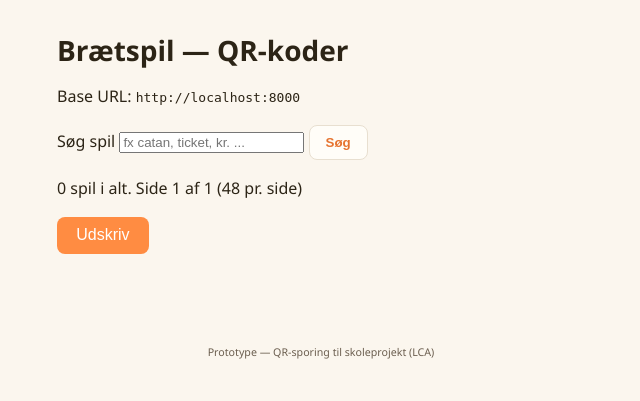
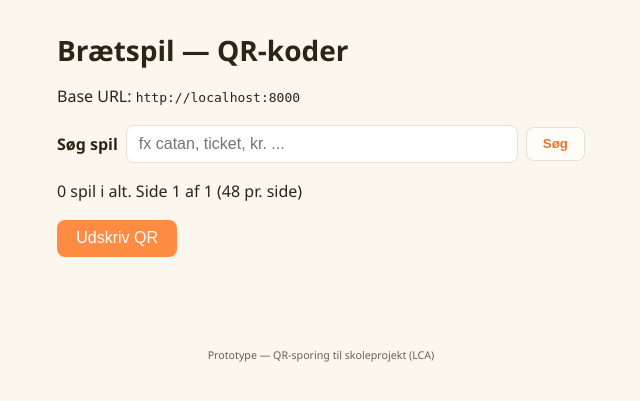
Before and after one commit to Rwindfeld/QR-projekt, a FastAPI app: page /admin/qrcodes in a window 1280 px wide. Shown: the top 401 px of the page, without its empty margins (319-959 px from the left). Run offline with FastAPI, Linux system fonts and the light colour scheme; data that the repository does not hold is empty.

Commit message:
Print QR: udskriv kun selve QR-koden, ikke hele siden.
Skjuler header, soegning og spilnavn ved print. En QR centreres per ark.

Co-authored-by: Cursor <cursoragent@cursor.com>

```diff
--- a/static/style.css
+++ b/static/style.css
@@ -142,6 +142,33 @@ h1 strong {
   cursor: pointer;
 }
 
+.search-form {
+  display: flex;
+  flex-wrap: wrap;
+  gap: 0.5rem;
+  align-items: center;
+  margin-top: 0.75rem;
+}
+
+.search-form label {
+  font-weight: 600;
+}
+
+.search-form input {
+  flex: 1 1 12rem;
+  min-width: 10rem;
+  padding: 0.55rem 0.75rem;
+  border: 1px solid var(--border);
+  border-radius: 0.5rem;
+  font-size: 1rem;
+}
+
+.page-nav {
+  display: flex;
+  flex-wrap: wrap;
+  gap: 0.75rem;
+  margin-top: 0.75rem;
+}
 .print-actions {
   display: flex;
   flex-wrap: wrap;
--- a/templates/qrcodes.html
+++ b/templates/qrcodes.html
@@ -2,8 +2,8 @@
 {% block title %}QR-koder{% if is_search %} — søgning: {{ q }}{% else %} — side {{ page }}{% endif %}{% endblock %}
 {% block content %}
 <header class="print-header">
-  <h1>Brætspil — QR-koder</h1>
-  <p>Base URL: <code>{{ base_url }}</code></p>
+  <h1 class="no-print">Brætspil — QR-koder</h1>
+  <p class="no-print">Base URL: <code>{{ base_url }}</code></p>
 
   <form class="no-print search-form" method="get" action="/admin/qrcodes">
     <label for="q">Søg spil</label>
@@ -11,16 +11,16 @@
       id="q"
       name="q"
       value="{{ q }}"
-      placeholder="fx catan, ticket, kr. ... "
+      placeholder="fx catan, ticket, kr. ..."
       autocomplete="off"
     >
     <button class="btn-nav" type="submit">Søg</button>
     {% if is_search %}
-      <a class="btn-nav" href="/admin/qrcodes" style="margin-left:0.5rem;">Vis alle</a>
+      <a class="btn-nav" href="/admin/qrcodes">Vis alle</a>
     {% endif %}
   </form>
 
-  <p class="print-summary">
+  <p class="no-print print-summary">
     {% if is_search %}
       Matcher: {{ total_games }} — viser første {{ per_page }}
     {% else %}
@@ -29,25 +29,25 @@
     {% endif %}
   </p>
 
-  <div class="print-actions">
-    <button type="button" class="btn-print" onclick="window.print()">Udskriv</button>
+  <div class="print-actions no-print">
+    <button type="button" class="btn-print" onclick="window.print()">Udskriv QR</button>
   </div>
 
   {% if not is_search and page > 1 %}
-    <div class="no-print" style="margin-top:0.75rem;">
+    <div class="no-print page-nav">
       <a class="btn-nav" href="/admin/qrcodes?page={{ page - 1 }}">← Forrige</a>
       {% if page < total_pages %}
-        <a class="btn-nav" href="/admin/qrcodes?page={{ page + 1 }}" style="margin-left:0.75rem;">Næste →</a>
+        <a class="btn-nav" href="/admin/qrcodes?page={{ page + 1 }}">Næste →</a>
       {% endif %}
     </div>
   {% elif not is_search and page < total_pages %}
-    <div class="no-print" style="margin-top:0.75rem;">
+    <div class="no-print page-nav">
       <a class="btn-nav" href="/admin/qrcodes?page={{ page + 1 }}">Næste →</a>
     </div>
   {% endif %}
 </header>
 
-<div class="qr-grid">
+<div class="qr-grid{% if games|length == 1 %} qr-grid--single{% endif %}">
   {% for game in games %}
   <figure class="qr-tile">
     <img
@@ -58,7 +58,7 @@
       loading="lazy"
       decoding="async"
     >
-    <figcaption>
+    <figcaption class="no-print">
       <strong>{{ game.name }}</strong>
       <span class="slug">/scan/{{ game.slug }}</span>
     </figcaption>
```
Also changed, not shown: other parts of static/style.css (+58 -6 lines).
